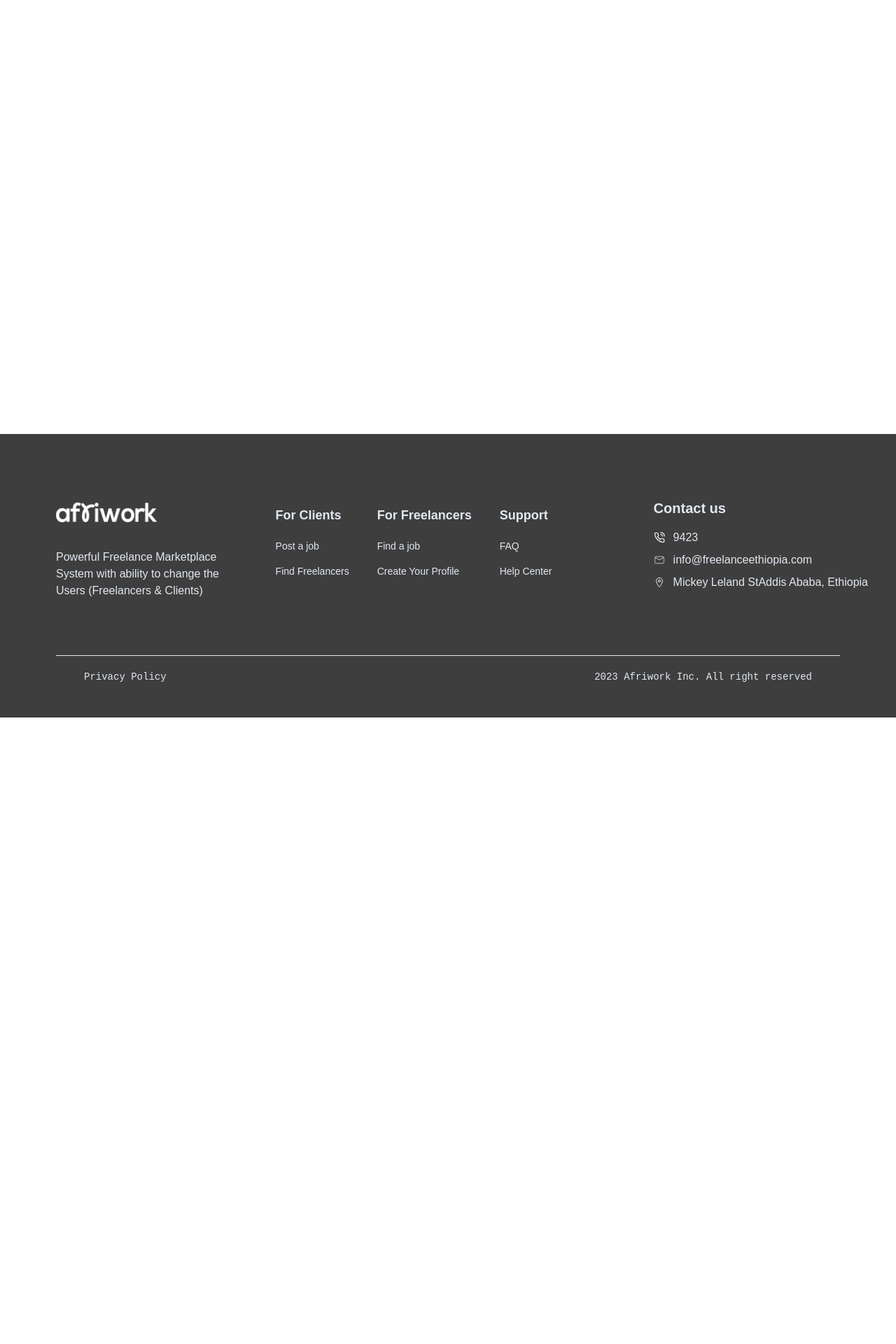
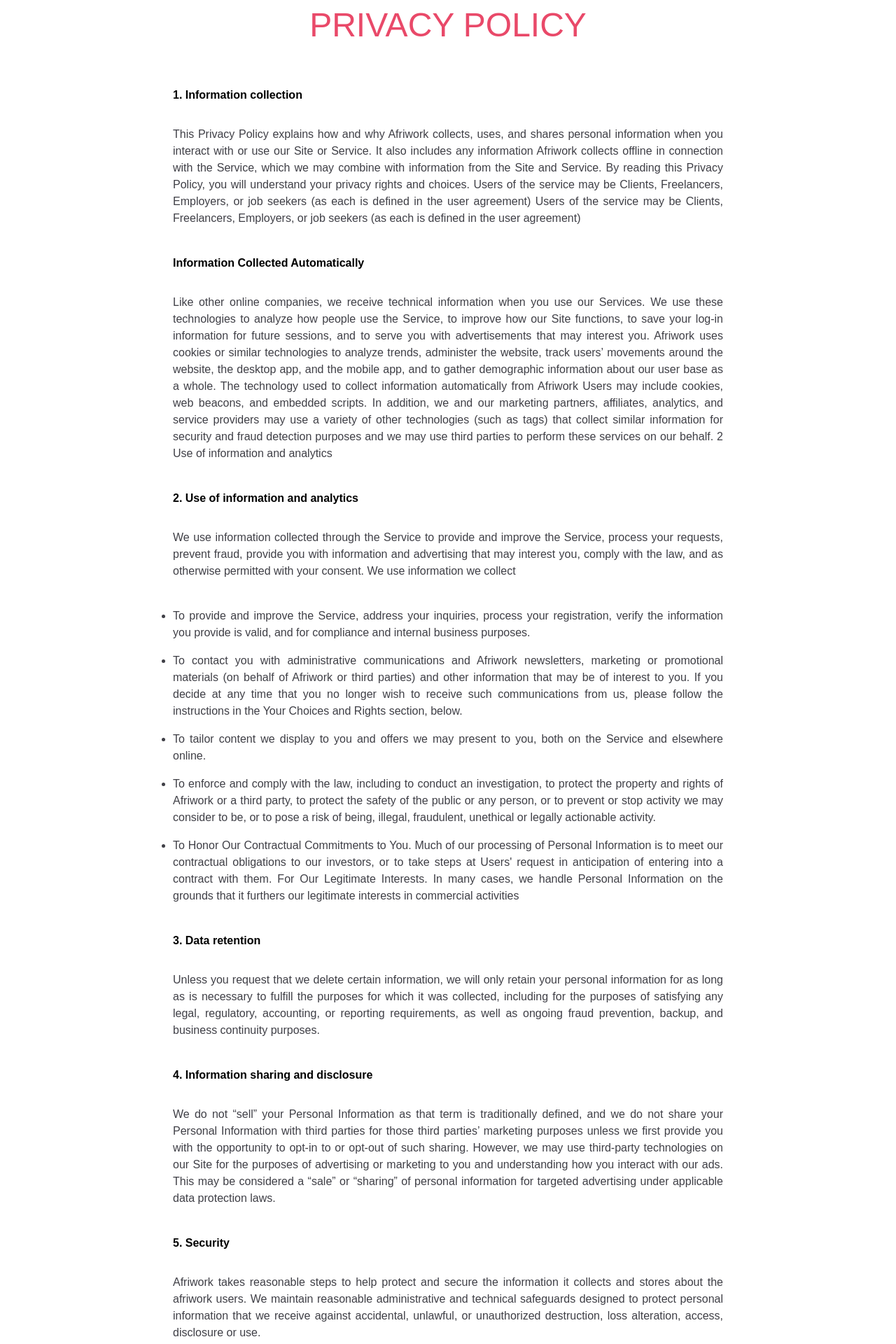
Before and after one commit to hariyebk/freelance-ethiopia-clone, a React (Vite) app: page /privacy-policy in a window 1280 px wide. Shown: the part 180-2100 px from the top of the page at 70% size. Before the commit the page ends 1205 px from the top, so only its background shows below. Built offline with nearby package versions, Linux system fonts and the light colour scheme; no server answers; some icons are missing.

Commit message:
privacy policy page

```diff
--- a/src/App.tsx
+++ b/src/App.tsx
@@ -1,5 +1,5 @@
 import { Route, Routes} from "react-router-dom"
-import {About, Job, Faq, Help, Login, Signup, Home, NotFound, Register, Profile, ProfileSetUp, Applied, SavedJobs, Settings, MyPosts, Post, PostDetails, JobSeekerProfile, Apply, VerifyPhoneNumber, PostDescriptions, EditPost, TermsOfService, PrivacyPolicy } from "./pages"
+import {About, Job, Faq, Help, Login, Signup, Home, NotFound, Register, Profile, ProfileSetUp, Applied, SavedJobs, Settings, MyPosts, Post, PostDetails, JobSeekerProfile, Apply, VerifyPhoneNumber, PostDescriptions, EditPost, PrivacyPolicy } from "./pages"
 import {EditUserDetails, EditSkills, EditBio, EditMainServices, EditWorkExperiences, EditEducation, EditCertifications, Protect, AppLayout, JobSeekerOnly, HelpEmployers, HelpJobSeeker, HelpMaq} from "./shared"
 import EmployersOnly from "./shared/EmployersOnly"
 import EmployerProfile from "./pages/EmployerProfile"
@@ -33,7 +33,6 @@
                     <Route path="/login" element = {<Login />} />
                     <Route path="/onboard" element = {<Signup />} />
                     <Route path="/register" element = {<Register />} />
-                    <Route path="/tos" element = {<TermsOfService />} />
                     <Route path="/privacy-policy" element = {<PrivacyPolicy />} />
                     <Route path="/profile-type/new" element = {<ProfileSetUp />} />
                     <Route path="/register/:id/upload-photo" element = {<UploadUserAvatar />} />
--- a/src/constants/index.ts
+++ b/src/constants/index.ts
@@ -478,6 +478,14 @@
     "20,000 - 50,000",
     "> 50,000"
 ]
+export const informationWeCollect = [
+    "To provide and improve the Service, address your inquiries, process your registration, verify the information you provide is valid, and for compliance and internal business purposes.",
+    "To contact you with administrative communications and Afriwork newsletters, marketing or promotional materials (on behalf of Afriwork or third parties) and other information that may be of interest to you. If you decide at any time that you no longer wish to receive such communications from us, please follow the instructions in the Your Choices and Rights section, below.",
+    "To tailor content we display to you and offers we may present to you, both on the Service and elsewhere online.",
+    "To enforce and comply with the law, including to conduct an investigation, to protect the property and rights of Afriwork or a third party, to protect the safety of the public or any person, or to prevent or stop activity we may consider to be, or to pose a risk of being, illegal, fraudulent, unethical or legally actionable activity.",
+    "To Honor Our Contractual Commitments to You. Much of our processing of Personal Information is to meet our contractual obligations to our investors, or to take steps at Users' request in anticipation of entering into a contract with them. For Our Legitimate Interests. In many cases, we handle Personal Information on the grounds that it furthers our legitimate interests in commercial activities"
+]
+
 export const location = [
     "Addis Ababa",
     "Dire Dawa",
--- a/src/pages/Login.tsx
+++ b/src/pages/Login.tsx
@@ -53,7 +53,7 @@
                     render={({ field }) => (
                         <FormItem className="flex flex-1 flex-col justify-start gap-3 w-full">
                         <FormControl className="focus:outline-none">
-                        <Input placeholder="Email" className="w-full border-gray-500 focus:border-none no-autofill outline-none py-3" {...field} />
+                        <Input placeholder="Email" className="w-full border-gray-500 focus:border-none outline-none py-3" {...field} />
                         </FormControl>
                         <FormMessage className='text-sm text-red-500 font-palanquin' />
                         </FormItem>
--- a/src/pages/PrivacyPolicy.tsx
+++ b/src/pages/PrivacyPolicy.tsx
@@ -1,8 +1,52 @@
+import { useEffect } from "react"
+import { informationWeCollect } from "../constants";
 
 export default function PrivacyPolicy() {
+
+    useEffect(() => {
+        window.scrollTo(0, 0);
+    }, []);
+
     return (
-        <section className="min-h-screen">
+        <section className="w-full min-h-screen">
+            <div className="mt-48 mb-32 flex flex-col items-center justify-center">
+                <h1 className="max-lg:text-4xl text-5xl text-secondary font-palanquin"> PRIVACY POLICY </h1>
+                <div className="mt-16 lg:w-[850px] container">
+                    <h3 className="text-base text-black font-semibold">1. Information collection </h3>
+                    <p className="mt-8 text-base text-justify text-zinc-700  leading-6 font-montserrat">
+                    This Privacy Policy explains how and why Afriwork collects, uses, and shares personal information when you interact with or use our Site or Service. It also includes any information Afriwork collects offline in connection with the Service, which we may combine with information from the Site and Service. By reading this Privacy Policy, you will understand your privacy rights and choices. Users of the service may be Clients, Freelancers, Employers, or job seekers (as each is defined in the user agreement)
+                    Users of the service may be Clients, Freelancers, Employers, or job seekers (as each is defined in the user agreement)
+                    </p>
+                    <h3 className="mt-10 text-base text-black font-palanquin font-semibold"> Information Collected Automatically </h3>
+                    <p className="mt-8 text-base text-justify text-zinc-700  leading-6 font-montserrat">
+                    Like other online companies, we receive technical information when you use our Services. We use these technologies to analyze how people use the Service, to improve how our Site functions, to save your log-in information for future sessions, and to serve you with advertisements that may interest you.
+                    Afriwork uses cookies or similar technologies to analyze trends, administer the website, track users’ movements around the website, the desktop app, and the mobile app, and to gather demographic information about our user base as a whole. The technology used to collect information automatically from Afriwork Users may include cookies, web beacons, and embedded scripts. In addition, we and our marketing partners, affiliates, analytics, and service providers may use a variety of other technologies (such as tags) that collect similar information for security and fraud detection purposes and we may use third parties to perform these services on our behalf.
+                    2 Use of information and analytics
+                    </p>
+                    <h3 className="mt-10 text-base text-black font-palanquin font-semibold"> 2.  Use of information and analytics </h3>
+                    <p className="mt-8 text-base text-justify text-zinc-700  leading-6 font-montserrat"> We use information collected through the Service to provide and improve the Service, process your requests, prevent fraud, provide you with information and advertising that may interest you, comply with the law, and as otherwise permitted with your consent. We use information we collect </p>
+                    <ul className="mt-10 list-disc">
+                        {informationWeCollect.map((item) => {
+                            return (
+                                <li key={item} className="mt-4 text-base text-justify text-zinc-700  leading-6 font-montserrat"> {item} </li>
+                            )
+                        })}
 
+                    </ul>
+                    <h3 className="mt-10 text-base text-black font-palanquin font-semibold">3. Data retention </h3>
+                    <p className="mt-8 text-base text-justify text-zinc-700  leading-6 font-montserrat">
+                    Unless you request that we delete certain information, we will only retain your personal information for as long as is necessary to fulfill the purposes for which it was collected, including for the purposes of satisfying any legal, regulatory, accounting, or reporting requirements, as well as ongoing fraud prevention, backup, and business continuity purposes.
+                    </p>
+                    <h3 className="mt-10 text-base text-black font-palanquin font-semibold"> 4. Information sharing and disclosure </h3>
+                    <p className="mt-8 text-base text-justify text-zinc-700  leading-6 font-montserrat">
+                    We do not “sell” your Personal Information as that term is traditionally defined, and we do not share your Personal Information with third parties for those third parties’ marketing purposes unless we first provide you with the opportunity to opt-in to or opt-out of such sharing. However, we may use third-party technologies on our Site for the purposes of advertising or marketing to you and understanding how you interact with our ads. This may be considered a “sale” or “sharing” of personal information for targeted advertising under applicable data protection laws.
+                    </p>
+                    <h3 className="mt-10 text-base text-black font-palanquin font-semibold"> 5. Security </h3>
+                    <p className="mt-8 text-base text-justify text-zinc-700  leading-6 font-montserrat"> Afriwork takes reasonable steps to help protect and secure the information it collects and stores about the afriwork users. We maintain reasonable administrative and technical safeguards designed to protect personal information that we receive against accidental, unlawful, or unauthorized destruction, loss alteration, access, disclosure or use. </p>
+                    <h3 className="mt-10 text-base text-black font-palanquin font-semibold"> 6. Link to other sites </h3>
+                    <p className="mt-8 text-base text-justify text-zinc-700  leading-6 font-montserrat"> Our Service contains links to other websites. These links might be in the company profile information or an applicant's portfolio links in their profile either way we allow both. If you choose to click on a third-party link, you will be directed to that third party’s website. The fact that we link to a website is not an endorsement, authorization or representation of our affiliation with that third party, nor is it an endorsement of their privacy or information security policies or practices. We do not exercise control over third party websites. These other websites may place their own cookies or other files on your computer, collect data or solicit Personal Information from you. We encourage you to read the privacy policies or statements of the other websites you visit. </p>
+                </div>
+            </div>
         </section>
     )
 }
--- a/src/pages/TermsOfService.tsx
+++ /dev/null
@@ -1,8 +0,0 @@
-
-export default function TermsOfService() {
-    return (
-        <section className="min-h-screen">
-
-        </section>
-    )
-}
--- a/src/pages/index.ts
+++ b/src/pages/index.ts
@@ -21,8 +21,7 @@
 import VerifyPhoneNumber from "./VerifyPhoneNumber";
 import PostDescriptions from "./PostDescriptions";
 import EditPost from "./EditPost";
-import TermsOfService from "./TermsOfService";
 import PrivacyPolicy from "./PrivacyPolicy";
 
 
-export {About, Faq, Job, Login, Signup, Help, Home, NotFound, Register, Profile, ProfileLayout, ProfileSetUp, Applied, SavedJobs, Settings, MyPosts, Post, PostDetails, JobSeekerProfile, Apply, VerifyPhoneNumber, PostDescriptions, EditPost, TermsOfService, PrivacyPolicy}
+export {About, Faq, Job, Login, Signup, Help, Home, NotFound, Register, Profile, ProfileLayout, ProfileSetUp, Applied, SavedJobs, Settings, MyPosts, Post, PostDetails, JobSeekerProfile, Apply, VerifyPhoneNumber, PostDescriptions, EditPost, PrivacyPolicy}
--- a/src/shared/Footer.tsx
+++ b/src/shared/Footer.tsx
@@ -76,7 +76,6 @@
                 <div className="flex flex-1 flex-col items-center justify-center py-20">
                     <h2 className="text-xl text-white font-palanquin"> 2024 Afriworks. All right reserved </h2>
                     <div className="mt-10 flex flex-1 flex-col items-center gap-4 text-base text-white font-sans">
-                        <Link to="/tos" className="hover:text-primary"> Terms of service </Link>
                         <Link to="/privacy-policy" className="hover:text-primary"> Privacy policy </Link>
                         <Link to="/help" className="hover:text-primary"> Help center </Link>
                     </div>
```
